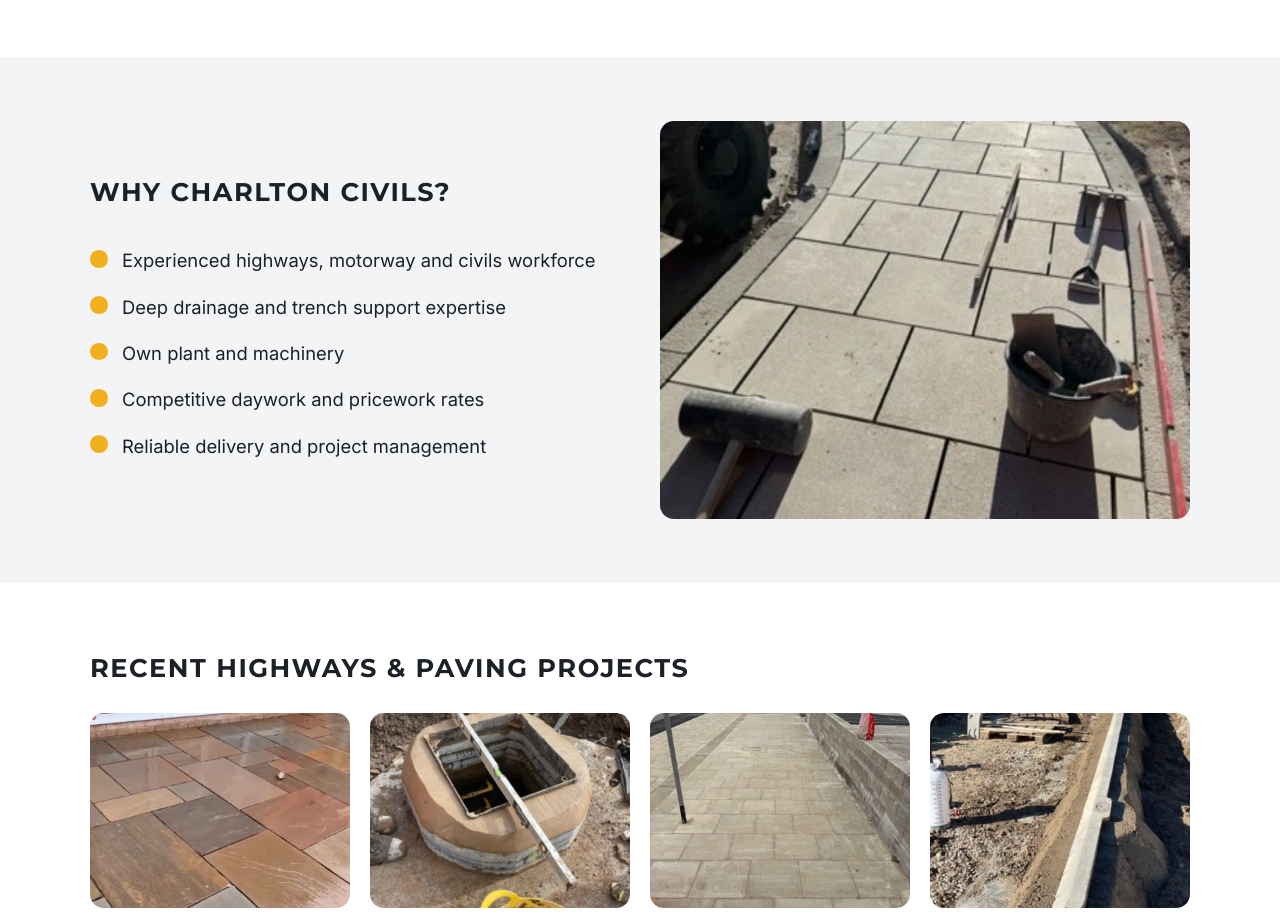
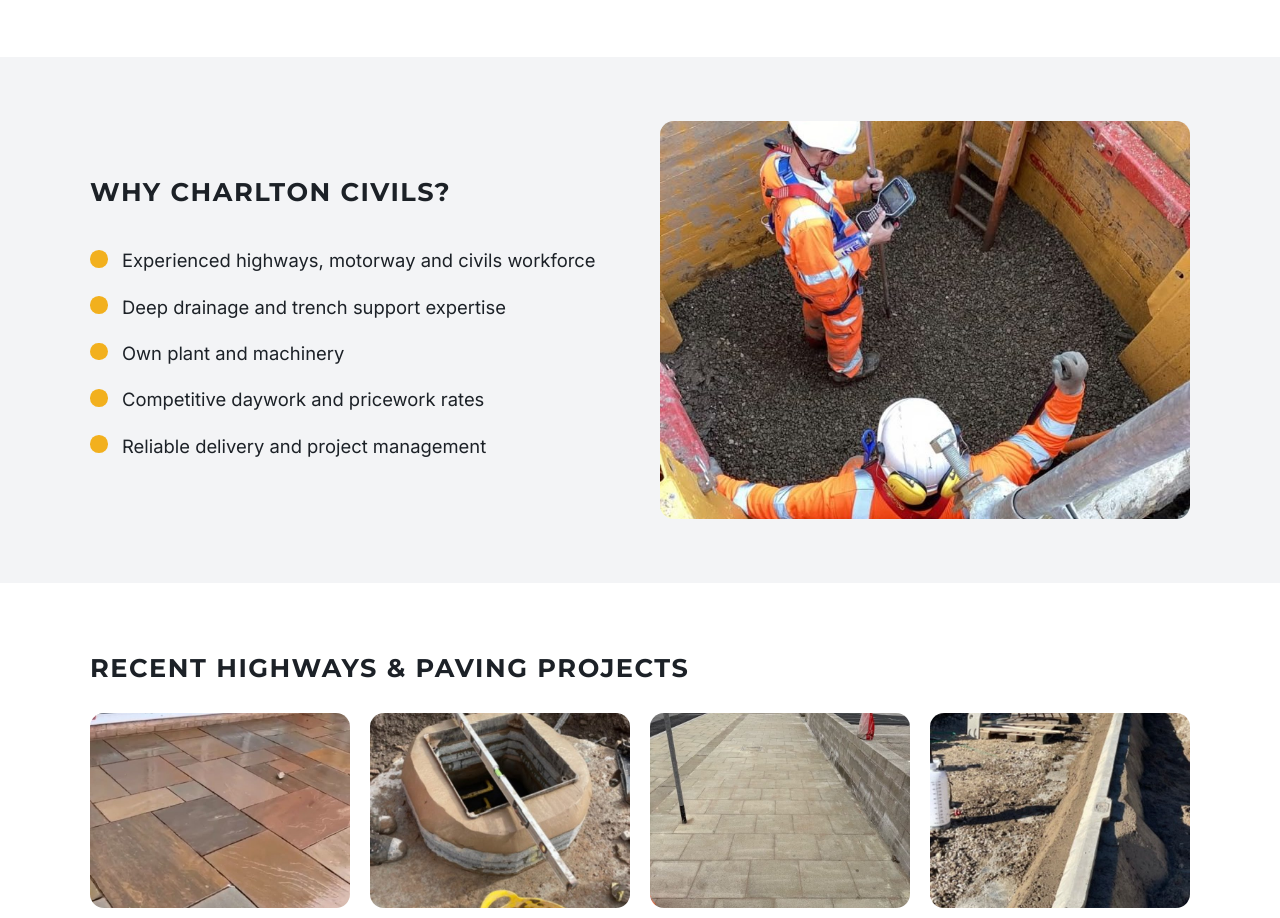
Before and after one commit to DanOrm94/Charlton-Civils, a plain HTML site: page index.html in a window 1280 px wide. Shown: the part 1540-2458 px from the top of the page. Drawn offline with Linux system fonts and the light colour scheme.

Commit message:
Use deep excavation photo in Why us section

```diff
--- a/index.html
+++ b/index.html
@@ -97,7 +97,7 @@
             <li>Reliable delivery and project management</li>
           </ul>
         </div>
-        <img class="rounded" src="/images/new-paving-footway.jpg" alt="Newly laid curved paved footway between kerb lines" loading="lazy">
+        <img class="rounded" src="/images/deep-excavation-survey.jpg" alt="Two operatives surveying inside a deep trench-supported excavation" loading="lazy">
       </div>
     </section>
 
```
